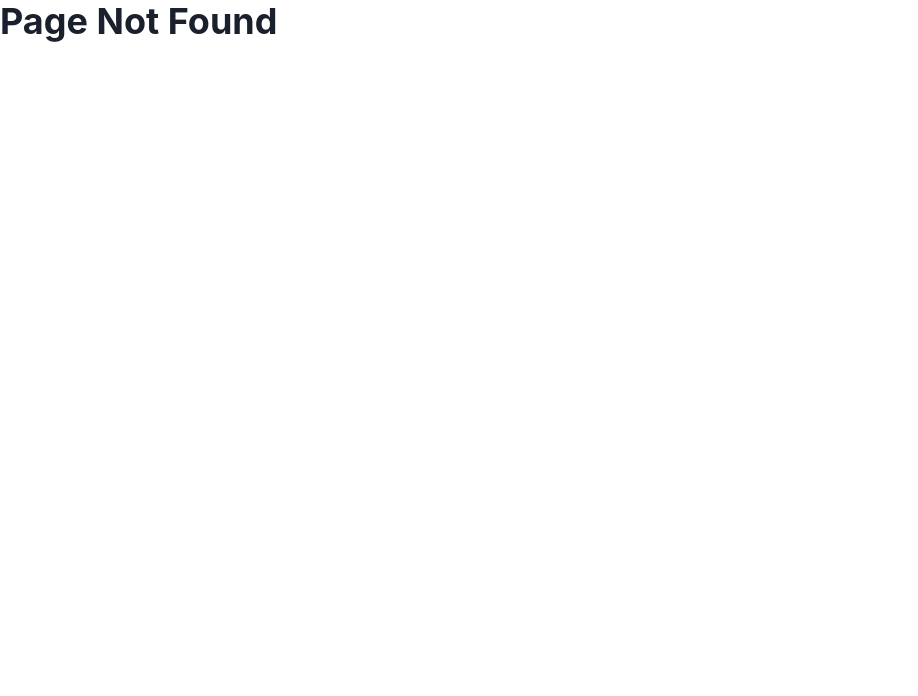
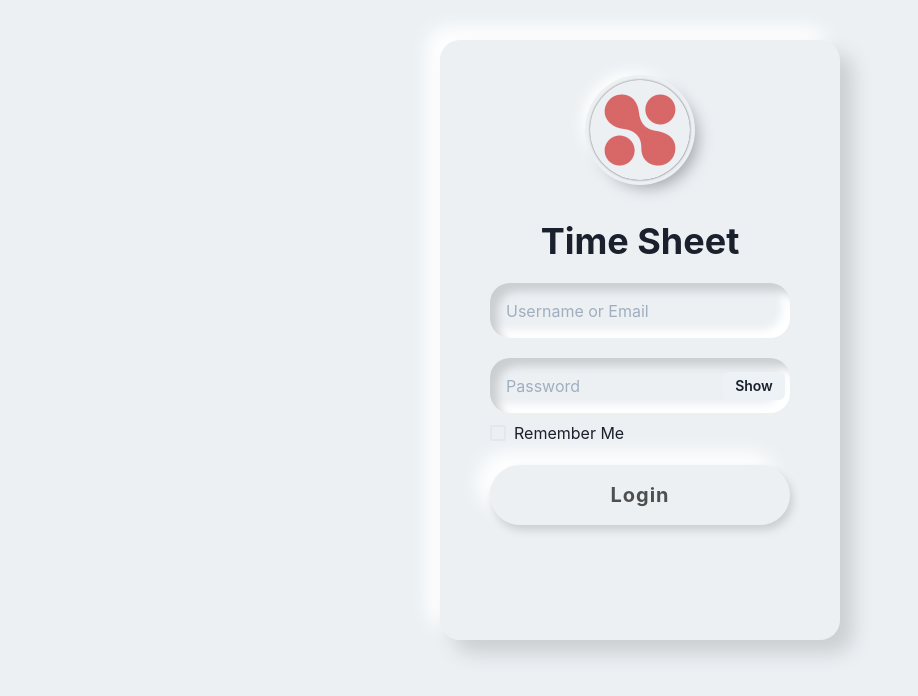
Before and after one commit to febnine29/time-sheet-final, a React (Create React App) app: page / in a window 1280 px wide. Before the commit this address had no page. Shown: the top 696 px of the page, without its empty margins (0-918 px from the left). Built offline with nearby package versions, Linux system fonts and the light colour scheme.

Commit message:
fix some bugs

```diff
--- a/src/App.tsx
+++ b/src/App.tsx
@@ -14,7 +14,8 @@ import { getCurLoginInfoApi } from "./api/authapi";
 import { useAppDispatch } from "./app/hooks";
 import NotFound from "./components/Common/NotFound";
 import setToken from "./configs/setToken";
-
+import {useSelector} from "react-redux";
+import {authSelector} from "./features/AuthSlice"
 function App() {
   const dispatch = useAppDispatch();
 
@@ -24,12 +25,22 @@ function App() {
       dispatch(getCurLoginInfo(getCurLoginInfoApi));
     }
   }, []);
-
+  const auth = useSelector(authSelector)
+  // if(!auth.isAuthenticate){
+  //   return (
+  //     <div className="content" style={{width: '60vw', height: '20vh', margin: '30vh auto', fontSize: '30px', fontWeight: 'bold', textAlign: 'center'}}>
+  //       Checking Authentication...
+  //     </div>
+  //   )
+  // }
   return (
     <Box className="App" w="100%" h="100vh">
       <Box display="flex" w="100%" h="100vh">
         <Routes>
-          <Route path="/login" element={<Auth />} />
+          <Route path="/" element={
+                <Box w="100%" h="100vh" className="app">
+                  <Auth />
+                </Box>} />
           <Route
             path="/home"
             element={
--- a/src/components/Auth/Login.tsx
+++ b/src/components/Auth/Login.tsx
@@ -8,7 +8,7 @@ import {
   Heading,
   Input,
   Text,
-  VStack,
+  VStack, InputGroup, InputRightElement
 } from "@chakra-ui/react";
 import React, { useState } from "react";
 import { useDispatch } from "react-redux";
@@ -16,6 +16,8 @@ import { useNavigate } from "react-router-dom";
 import { useAppSelector } from "../../app/hooks";
 import { authSelector, login } from "../../features/AuthSlice";
 import { DataFormLogin } from "../../type/Auth";
+import "../../css/LoginStyle.css";
+import nccLogo from "../../images/nccsoft_vietnam_logo.png"
 type typeAuth = "LOGIN" | "REGISTER";
 export interface LoginProps {
   setTypeAuth: (params: typeAuth) => void;
@@ -47,33 +49,44 @@ export default function Login({ setTypeAuth }: LoginProps) {
     dispatch(login(dataLogin));
   };
   //Check is authenticate ? if true => push home
-
+  const [show, setShow] = React.useState(false)
+  const handleClick = () => setShow(!show)
   return (
-    <Box mt={10} width="500px">
-      <Heading textAlign="center">Login</Heading>
+    <Box mt={10} width="400px" className="login" >
+      <Box className="logo">
+        <a><img src={nccLogo}></img></a>
+      </Box>
+      <Heading textAlign="center" mb={5}>Time Sheet</Heading>
       <form
         onSubmit={(e) => {
           handleSubmitForm(e);
         }}
       >
-        <FormControl id="email">
-          <FormLabel>Email address</FormLabel>
+        <FormControl id="email" mb={5}>
           <Input
             type="text"
             name="userNameOrEmailAddress"
+            placeholder='Username or Email'
             value={dataLogin.userNameOrEmailAddress}
             onChange={handleFormLogin}
           />
-          <FormHelperText>We'll never share your email.</FormHelperText>
         </FormControl>
         <FormControl id="password">
-          <FormLabel>Password</FormLabel>
-          <Input
-            type="password"
-            name="password"
-            value={dataLogin.password}
-            onChange={(e) => handleFormLogin(e)}
-          />
+          <InputGroup size='md'>
+            <Input
+              name="password"
+              placeholder='Password'
+              value={dataLogin.password}
+              pr='4.5rem'
+              type={show ? 'text' : 'password'}
+              onChange={(e) => handleFormLogin(e)}
+            />
+            <InputRightElement width='4.5rem' mt={2}>
+              <Button h='1.75rem' size='sm' onClick={handleClick}>
+                {show ? 'Hide' : 'Show'}
+              </Button>
+            </InputRightElement>
+        </InputGroup>
         </FormControl>
         <Box mt={2}>
           <Checkbox
@@ -86,9 +99,7 @@ export default function Login({ setTypeAuth }: LoginProps) {
           </Checkbox>
         </Box>
         <VStack>
-          <Button colorScheme="blue" type="submit" isLoading={authLoading}>
-            Login
-          </Button>
+          <button className="submitBtn" type='submit'> Login </button><br />
         </VStack>
       </form>
     </Box>
--- a/src/components/Common/Navbar.tsx
+++ b/src/components/Common/Navbar.tsx
@@ -18,7 +18,7 @@ import {
   removeTokenLocalStorage,
 } from "../../features/AuthSlice";
 import nccLogo from '../../images/nccsoft_vietnam_logo.png'
-
+import { Navigate } from "react-router-dom";
 export interface NavbarProps {}
 
 export default function Navbar(props: NavbarProps) {
--- a/src/css/LoginStyle.css
+++ b/src/css/LoginStyle.css
@@ -0,0 +1,63 @@
+.app{
+    background: #ecf0f3;
+}
+.login{
+    /* width: min(100% - 2rem, 400px); */
+    height: 600px;
+    background: #ecf0f3;
+    margin: 80px auto;
+    padding: 20px 20px;
+    border-radius: 20px;
+    box-shadow: 13px 13px 20px #cbced1,
+    -13px -13px 20px #fff;
+}
+.login img{
+    width: 100px;
+    height: 100px;
+}
+.login .logo{
+    width: 100px;
+    height: 100px;
+    margin: 20px auto 40px auto;
+    border-radius: 50%;
+    background: transparent;
+    box-shadow: -0px 0px 2px #5f5f5f, 0px 0px 0px 5px #ecf0f3, 8px 8px 15px #a7aaaf,
+    -8px -8px 15px #fff
+    ;
+}
+.login form {
+    width: 300px;
+    margin: auto
+}
+.login form .chakra-input{
+    height: 55px;
+    border: none;
+    border-radius: 20px;
+    box-shadow: inset 8px 8px 8px #cbced1,
+    inset -8px -8px 8px #fff
+}
+.login form .submitBtn{
+    margin: 20px 0px;
+    width: 100%;
+    height: 60px;
+    border:none;
+    border-radius: 50px;
+    box-shadow: 3px 5px 8px #cbced1,
+    -13px -13px 20px #fff;
+    font-size: 20px;
+    font-weight: bold;
+    letter-spacing: 1px;
+    color: rgb(79, 79, 79);
+    outline: none;
+    cursor: pointer;
+    transition: .3s ease-in-out;
+}
+.login form .submitBtn:hover{
+    background:#ff5353;
+    color: white;
+    transition: .3s ease-in-out;
+}
+.login form .submitBtn:active{
+    box-shadow: inset 8px 8px 8px #0199ad,
+    inset -8px -8px 8px rgb(157, 249, 254);
+}
--- a/src/routes/ProtectedRoute.tsx
+++ b/src/routes/ProtectedRoute.tsx
@@ -12,9 +12,6 @@ export default function ProtectedRoute({ children }: any) {
 
   return isAuthenticate ? (
           children) : (
-    // <Navigate to="/login" state={location.pathname} />
-    <div className="content" style={{width: '60vw', height: '20vh', margin: '30vh auto', fontSize: '30px', fontWeight: 'bold', textAlign: 'center'}}>
-        Checking Authentication...
-      </div>
+    <Navigate to="/" state={location.pathname} />
   );
 }
```
